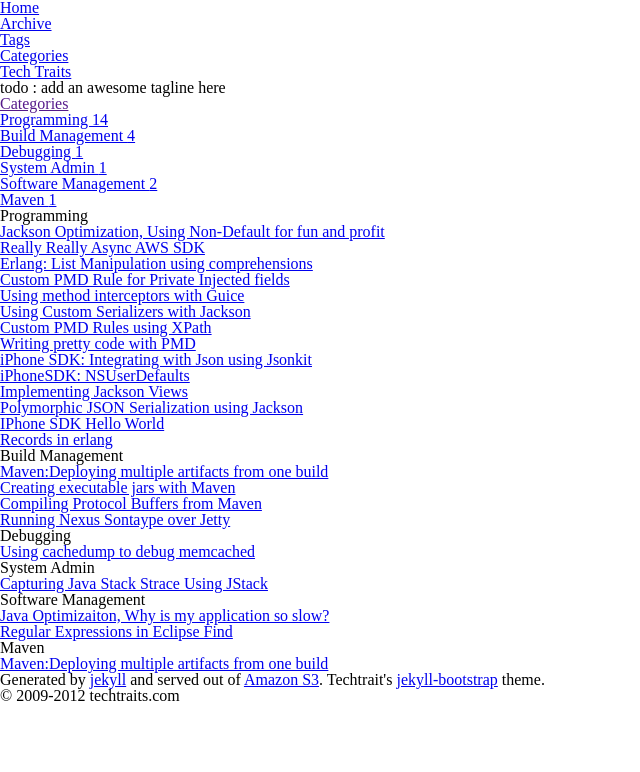
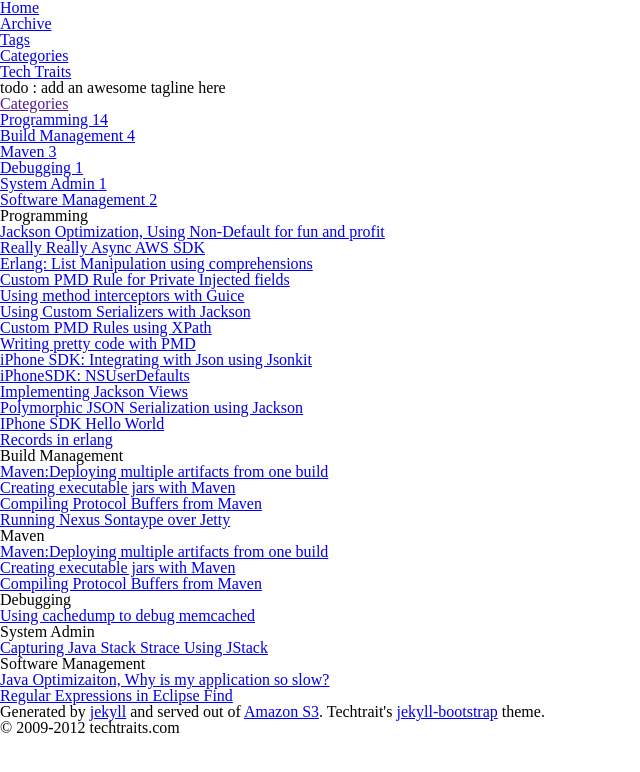
Before and after one commit to techtraits/techtraits-blog, a Jekyll site: the page built from categories.html, in a window 1280 px wide. Shown: the top 772 px of the page, without its empty margins (0-640 px from the left). Built offline with Jekyll 4.4.1, drawn with Linux system fonts in a browser that asks for light colours; nearby versions of some CDN libraries; library files that are not in the unit come from our copies.

Commit message:
Adding maven to categories of some articles

```diff
--- a/_posts/2011-09-09-compiling-protocol-buffers-from-maven.markdown
+++ b/_posts/2011-09-09-compiling-protocol-buffers-from-maven.markdown
@@ -7,6 +7,7 @@
 date: 2011-09-09 19:46:43 +00:00
 categories:
 - Build Management
+- Maven
 tags:
 - Maven
 - Protocol Buffers
--- a/_posts/2011-12-17-creating-executable-jars-with-maven.markdown
+++ b/_posts/2011-12-17-creating-executable-jars-with-maven.markdown
@@ -7,6 +7,7 @@
 author: usman
 categories:
 - Build Management
+- Maven
 tags:
 - Maven
 - Assembly Plugin
```
